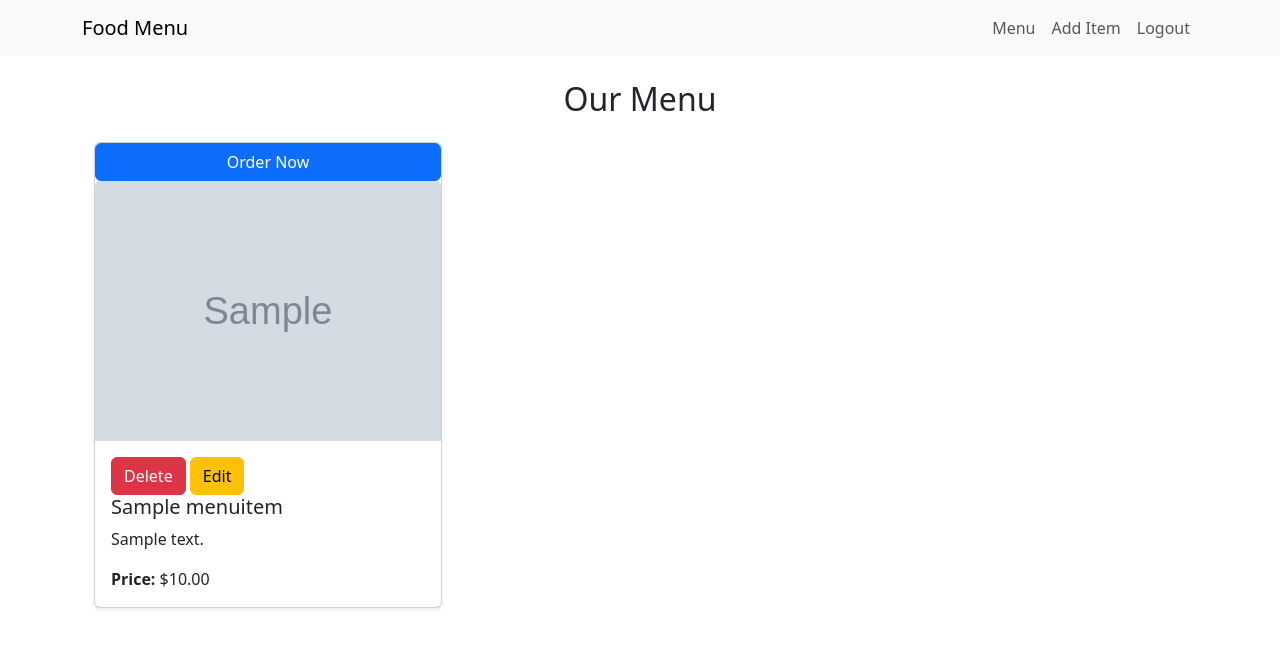
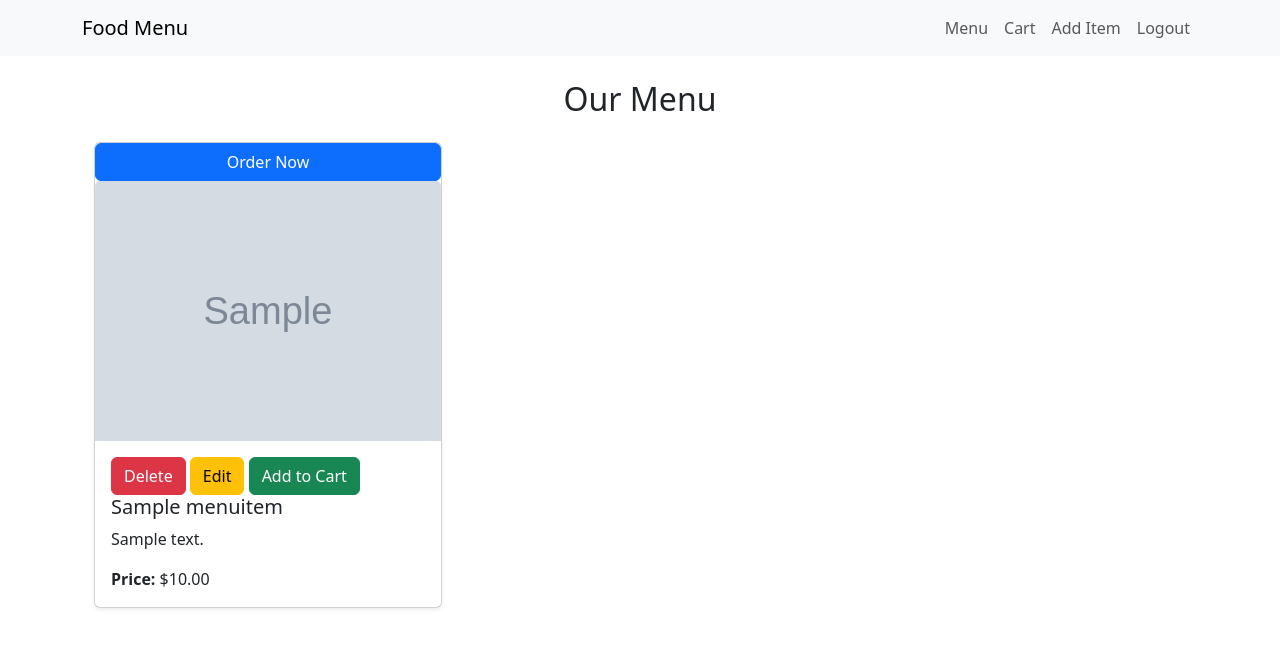
Before and after one commit to starksimaging/Restaurant_orders, a Django app: page /menu/ in a window 1280 px wide. Shown: the top 648 px of the page. Run offline with Django 5.2, Linux system fonts and the light colour scheme; the first user in the database is signed in; tables that the repository leaves empty hold one stand-in row (Sample ...).

Commit message:
Implement shopping cart functionality with add, view, and remove features

```diff
--- a/webapp/models.py
+++ b/webapp/models.py
@@ -1,4 +1,5 @@
 from django.db import models
+from django.contrib.auth.models import User
 
 # Create your models here.
 class MenuItem(models.Model):
@@ -9,3 +10,15 @@ class MenuItem(models.Model):
 
     def __str__(self):
         return self.name
+
+# Shopping Cart
+class CartItem(models.Model):
+    user = models.ForeignKey(User,  on_delete=models.CASCADE)
+    menu_item = models.ForeignKey(MenuItem, on_delete=models.CASCADE)
+    quantity = models.PositiveBigIntegerField(default=1)
+
+    def subtotal(self):
+        return self.menu_item.price * self.quantity
+
+    def __str__(self):
+        return f"{self.quantity} * {self.menu_item.name} ({self.user.username})"
--- a/webapp/templates/webapp/menu_items.html
+++ b/webapp/templates/webapp/menu_items.html
@@ -16,6 +16,8 @@
                     {% if user.is_authenticated %}
                     <a href="{% url 'delete_menu_item' item.id %}" class="btn btn-danger">Delete</a>
                     <a href="{% url 'edit_menu_item' item.id %}" class="btn btn-warning">Edit</a>
+                    <!-- Add to Cart Button -->
+                    <a href="{% url 'add_to_cart' item.id %}" class="btn btn-success">Add to Cart</a>
                     {% endif %}
                     <h5 class="card-title">{{ item.name }}</h5>
                     <p class="card-text">{{ item.description }}</p>
--- a/webapp/templates/webapp/navbar.html
+++ b/webapp/templates/webapp/navbar.html
@@ -4,6 +4,7 @@
         <div class="navbar-nav">
             <a class="nav-link" href="{% url 'menu_items' %}">Menu</a>
             {% if user.is_authenticated %}
+                <a class="nav-link" href="{% url 'view_cart' %}">Cart</a>
                 <a class="nav-link" href="{% url 'add_menu_item' %}">Add Item</a>
                 <!-- Fixed logout problem since The HTTP ERROR 405 indicates that the logout view is being accessed using a GET request, but Django’s built-in LogoutView only accepts POST requests by default. -->
                 <form id="logout-form" method="post" action="{% url 'logout' %}">
--- a/webapp/urls.py
+++ b/webapp/urls.py
@@ -1,5 +1,5 @@
 from django.urls import path
-from .views import home, menu_items, add_menu_item, delete_menu_item, edit_menu_item
+from .views import home, menu_items, add_menu_item, delete_menu_item, edit_menu_item, add_to_cart, view_cart, remove_from_cart
 from django.contrib.auth import views as auth_views
 
 urlpatterns = [
@@ -9,6 +9,9 @@ urlpatterns = [
     path('login/', auth_views.LoginView.as_view(template_name='webapp/login.html'), name='login'),
     path('logout/', auth_views.LogoutView.as_view(), name='logout'),
     path('menu/delete/<int:item_id>/', delete_menu_item, name='delete_menu_item'),
-    path('menu/edit/<int:item_id>/', edit_menu_item, name='edit_menu_item')
+    path('menu/edit/<int:item_id>/', edit_menu_item, name='edit_menu_item'),
+    path('cart/', view_cart, name='view_cart'),
+    path('cart/add/<int:item_id>/', add_to_cart, name='add_to_cart'),
+    path('cart/remove/<int:item_id>/', remove_from_cart, name='remove_from_cart'),
 
 ]
--- a/webapp/views.py
+++ b/webapp/views.py
@@ -1,6 +1,6 @@
 from django.shortcuts import render, redirect
 from django.contrib.auth.decorators import login_required
-from .models import MenuItem
+from .models import MenuItem, CartItem
 from .forms import MenuItemForm
 from django.shortcuts import get_object_or_404
 
@@ -56,3 +56,31 @@ def edit_menu_item(request, item_id):
     else:
         form = MenuItemForm(instance=item)
     return render(request, 'webapp/edit_menu_item.html', {'form': form})
+
+# Shopping cart view and logic
+@login_required
+def add_to_cart(request, item_id):
+    menu_item = get_object_or_404(MenuItem, id=item_id)
+    cart_item, created = CartItem.objects.get_or_create(user=request.user, menu_item=menu_item)
+
+    if not created:
+        cart_item.quantity = +1
+        cart_item.save()
+
+    return redirect('view_cart')
+
+#This function is to view the cart
+@login_required
+def view_cart(request):
+    cart_items = CartItem.objects.filter(user=request.user)
+    total_price = sum(item.subtotal() for item in cart_items)
+
+    return render(request, 'webapp/view_cart.html', {'cart_items': cart_items, 'total_price': total_price})
+
+
+#This function is to remove items from the cart
+@login_required
+def remove_from_cart(request, item_id):
+    cart_item = get_object_or_404( CartItem, user=request.user, menu_item_id=item_id)
+    cart_item.delete()
+    return redirect('view_cart')
```
Also changed, not shown: webapp/templates/webapp/view_cart.html (added, +31 -0 lines), webapp/migrations/0004_cartitems.py (added), webapp/migrations/0005_rename_cartitems_cartitem.py (added).
